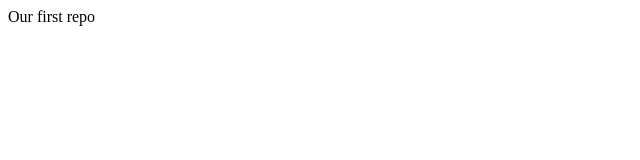
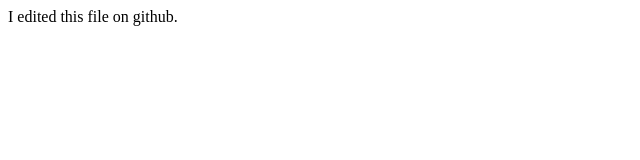
Before and after one commit to edwin03/git-course-repo, a website: page index.html in a window 1280 px wide. Shown: the whole page, without its empty margins (0-640 px from the left). Drawn offline with Linux system fonts and the light colour scheme.

Commit message:
Editied on Github

```diff
--- a/index.html
+++ b/index.html
@@ -1,6 +1,6 @@
 <!DOCTYPE html>
 <html>
 	<body>
-		Our first repo
+		I edited this file on github.
 	</body>
 </html>
```
